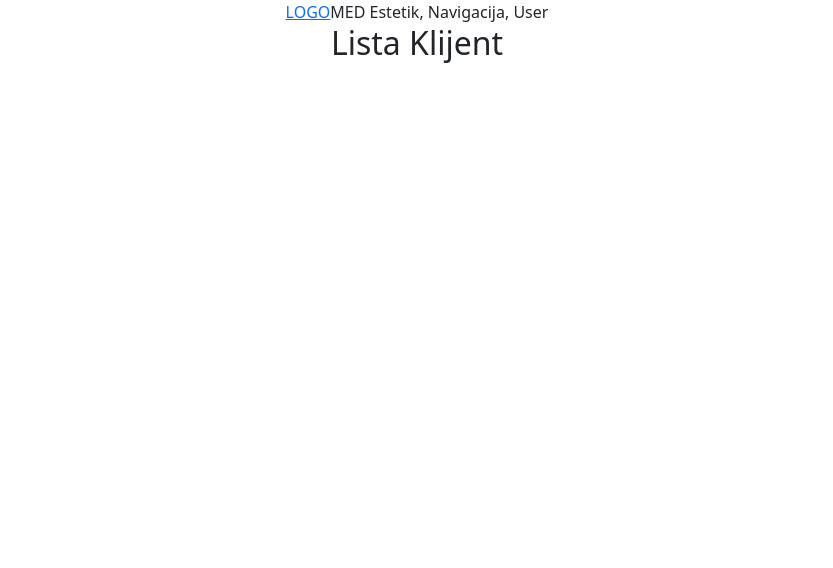
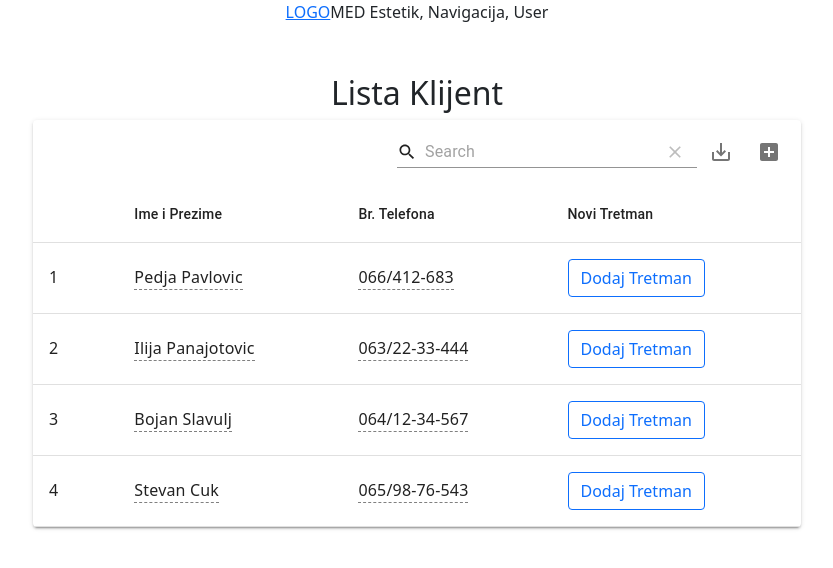
Before and after one commit to Stevancuk/med-react, a React (Create React App) app: page /listaKlijenata in a window 1280 px wide. Shown: the top 568 px of the page, without its empty margins (223-1056 px from the left). Built offline with nearby package versions, Linux system fonts and the light colour scheme.

Commit message:
Lista klijenata - page started; added popup on click

```diff
--- a/src/App.js
+++ b/src/App.js
@@ -3,15 +3,32 @@ import TopMenu from './components/TopMenu/TopMenu';
 import NoviKlijent from './components/NoviKlijent/NoviKlijent';
 import ListaKlijenata from './components/ListaKlijenata/ListaKlijenata';
 import Zakazivanje from './components/Zakazivanje/Zakazivanje';
+
+import NoviTretman from './components/NoviTretman/NoviTretman';
+import { useState, useCallback } from 'react';
 import { BrowserRouter as Router, Switch, Route } from 'react-router-dom';
-import { Button, ButtonGroup } from 'react-bootstrap';
+// import { Button, ButtonGroup } from 'react-bootstrap';
 import './App.css';
 
 function App() {
+
+    const [singleViewVisibility, setSingleViewVisibility] = useState(0);
+
+    // make wrapper function to give child
+    const wrappersetSingleViewVisibility = useCallback(val => {
+        setSingleViewVisibility(val);
+    }, [setSingleViewVisibility]);
+
     return (
         <Router>
 
         <div className="App">
+
+            {singleViewVisibility ? <NoviTretman
+                parentState ={singleViewVisibility}
+                parentStateSetter ={wrappersetSingleViewVisibility}
+            /> : ''}
+
             <Header/>
 
             <Switch>
@@ -19,7 +36,10 @@ function App() {
                     <NoviKlijent/>
                 </Route>
                 <Route path="/listaKlijenata">
-                    <ListaKlijenata/>
+                    <ListaKlijenata
+                        parentState ={singleViewVisibility}
+                        parentStateSetter ={wrappersetSingleViewVisibility}
+                    />
                 </Route>
                 <Route path="/zakazivanje">
                     <Zakazivanje/>
--- a/src/components/ListaKlijenata/ListaKlijenata.js
+++ b/src/components/ListaKlijenata/ListaKlijenata.js
@@ -1,9 +1,85 @@
-import PropTypes from 'prop-types';
+// import PropTypes from 'prop-types';
+import React from 'react';
+import Table from '../Table/Table';
+import { useState, useCallback, useEffect } from 'react';
 
-const ListaKlijenata = ({ logo, title }) => {
+import { Button } from 'react-bootstrap';
+
+const ListaKlijenata = ({ logo, naslov, parentStateSetter}) => {
+
+	const [singleViewVisibility, setSingleViewVisibility] = useState(0);
+
+	useEffect(() => {
+		parentStateSetter(singleViewVisibility);
+	}, [parentStateSetter, singleViewVisibility]);
+
+	const onUsersButtonClick = e => {
+		//pass slider's event value to child's state
+		setSingleViewVisibility(e.target.value);
+	};
+
+	const data = [
+		{
+			"id" 		: "1",
+			"punoIme" 	: "Pedja Pavlovic",
+			"tel" 		: "066/412-683",
+			"tretman" 	: <Button variant="outline-primary" value="1" onClick={onUsersButtonClick}>Dodaj Tretman</Button>
+		},
+		{
+			"id" 		: "2",
+			"punoIme" 	: "Ilija Panajotovic",
+			"tel" 		: "063/22-33-444",
+			"tretman" 	: <Button variant="outline-primary" value="2" onClick={onUsersButtonClick}>Dodaj Tretman</Button>
+		},
+		{
+			"id" 		: "3",
+			"punoIme" 	: "Bojan Slavulj",
+			"tel" 		: "064/12-34-567",
+			"tretman" 	: <Button variant="outline-primary" value="3" onClick={onUsersButtonClick} >Dodaj Tretman</Button>
+		},
+		{
+			"id" 		: "4",
+			"punoIme" 	: "Stevan Cuk",
+			"tel" 		: "065/98-76-543",
+			"tretman" 	: <Button variant="outline-primary" value="4" onClick={onUsersButtonClick} >Dodaj Tretman</Button>
+		}
+	]
+
+	const columns = [
+		{
+		  	title		: "",
+		  	field		: "id",
+			editable	: "never"
+		},
+		{
+			title		: "Ime i Prezime",
+			field		: "punoIme"
+	  	},
+		{
+			title		: "Br. Telefona",
+			field		: "tel"
+		},
+		{
+			title		: "Novi Tretman",
+			field		: "tretman",
+			editable 	: 'never'
+		}
+	]
+
+	const options = {
+		search 			: true,
+		paging 			: false,
+		// filtering 		: true,
+		exportButton 	: true
+	};
+
+	const title = "";
+
 	return (
-		<div>
+		<div className="w-60">
 			<h2> Lista Klijent </h2>
+			<Table title={title} data={data} columns={columns} options={options}/>
+
 		</div>
 	)
 }
--- /dev/null
+++ b/src/components/NoviTretman/NoviTretman.js
@@ -0,0 +1,37 @@
+import PropTypes from 'prop-types';
+import { useState, useCallback, useEffect } from 'react';
+
+import { Button } from 'react-bootstrap';
+
+const NoviTretman = ({ parentState, parentStateSetter }) => {
+
+    const [singleViewVisibility, setSingleViewVisibility] = useState(parentState);
+
+	useEffect(() => {
+		parentStateSetter(singleViewVisibility);
+	}, [parentStateSetter, singleViewVisibility]);
+
+    const onUsersButtonClick = () => {
+		//pass slider's event value to child's state
+		setSingleViewVisibility(0);
+	};
+
+	return (
+		<div className="fullScreen">
+            <div id="popupContainer" onClick={onUsersButtonClick}>
+                <h2> Dodaj Tretman </h2>
+                <h2> Id usera je: {parentState} </h2>
+            </div>
+		</div>
+	)
+}
+
+NoviTretman.defaultProps = {
+	// title: 'MED Estetik',
+}
+
+NoviTretman.propTypes = {
+	// title:  PropTypes.string.isRequried,
+}
+
+export default NoviTretman;
--- a/src/components/Table/Table.js
+++ b/src/components/Table/Table.js
@@ -48,7 +48,7 @@ const Table = ({ title, data, columns, options}) => {
         title={title}
         data={data}
         columns={columns}
-        options={{ search: true, paging: false }}
+        options={options}
         cellEditable={{
         onCellEditApproved: (newValue, oldValue, rowData, columnDef) => {
           return new Promise((resolve, reject) => {
@@ -63,14 +63,14 @@ const Table = ({ title, data, columns, options}) => {
           // isEditHidden: rowData => rowData.name === 'x',
           // isDeletable: rowData => rowData.name === 'b', // only name(b) rows would be deletable,
           // isDeleteHidden: rowData => rowData.name === 'y',
-          onBulkUpdate: changes =>
-            new Promise((resolve, reject) => {
-              setTimeout(() => {
-                /* setData([...data, newData]); */
+          // onBulkUpdate: changes =>
+          //   new Promise((resolve, reject) => {
+          //     setTimeout(() => {
+          //       /* setData([...data, newData]); */
 
-                resolve();
-              }, 1000);
-            }),
+          //       resolve();
+          //     }, 1000);
+          //   }),
           onRowAddCancelled: rowData => console.log('Row adding cancelled'),
           onRowUpdateCancelled: rowData => console.log('Row editing cancelled'),
           onRowAdd: newData =>
--- a/src/index.css
+++ b/src/index.css
@@ -11,8 +11,32 @@ code {
   font-family: source-code-pro, Menlo, Monaco, Consolas, 'Courier New',
     monospace;
 }
+
 .w-80 {
   width: 80% !important;
   margin: auto;
   margin-top: 50px;
 }
+
+.w-60 {
+  width: 60% !important;
+  margin: auto;
+  margin-top: 50px;
+}
+
+.fullScreen {
+  width: 100%;
+  height: 100%;
+  position: fixed;
+  background-color: rgba(000, 000, 000, 0.5);
+  /* display: none; */
+  z-index: 100;
+}
+
+#popupContainer {
+  background-color: white;
+  width: 500px;
+  height: 500px;
+  margin: auto;
+  margin-top: 100px;
+}
```
